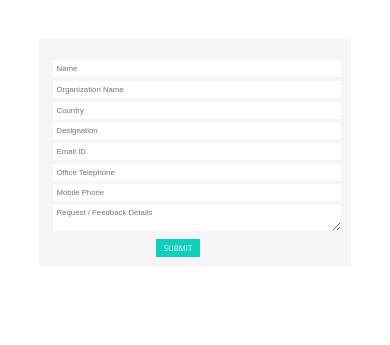
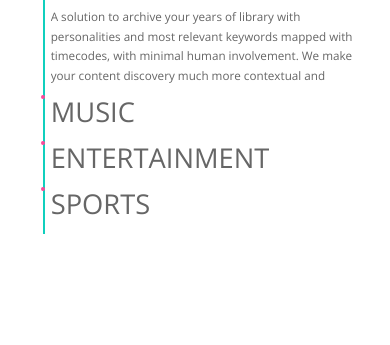
Before and after one commit to naveenshaji/tessact.com, a website with bundled scripts: page src/index.html in a window 390 px wide. Shown: the part 2379-2724 px from the top of the page. Before the commit the page ends 2645 px from the top, so only its background shows below. Built offline with nearby package versions, Linux system fonts and the light colour scheme.

Commit message:
Added use cases to responsiveness

```diff
--- a/src/scss/pages/_home.scss
+++ b/src/scss/pages/_home.scss
@@ -561,7 +561,7 @@ body {
         width: 80vw;
         left: 10vw;
     }
-    .img-about-w1, .img-about-w2, .img-about-gs, .text-contact, .text-features, .uc-items, .img-trigger, .contact-content {
+    .img-about-w1, .img-about-w2, .img-about-gs, .text-contact, .text-features, .img-trigger, .contact-content {
         display: none;
     }
     .features-text {
@@ -592,12 +592,12 @@ body {
         }
     }
     .img-partner1, .img-partner2, .img-partner3 {
-        top: 600vw;
+        top: 700vw;
     }
     .contact {
         width: 80vw;
         left: 10vw;
-        top: 620vw;
+        top: 720vw;
         font-size: 2vw;
     }
     .footer {
@@ -645,4 +645,18 @@ body {
     .body-text-deploy {
         top: 275vw;
     }
+    .uc-items {
+        top: 600vw;
+        .uc-expand{
+            width: 80vw;
+            font-size: 3vw;
+            line-height: 5vw;
+        }
+        .uc-item-head {
+            font-size: 7vw;
+        }
+        .uc-line {
+            height: 70vw;
+        }
+    }
 }
```
Also changed, not shown: src/css/main.css.
